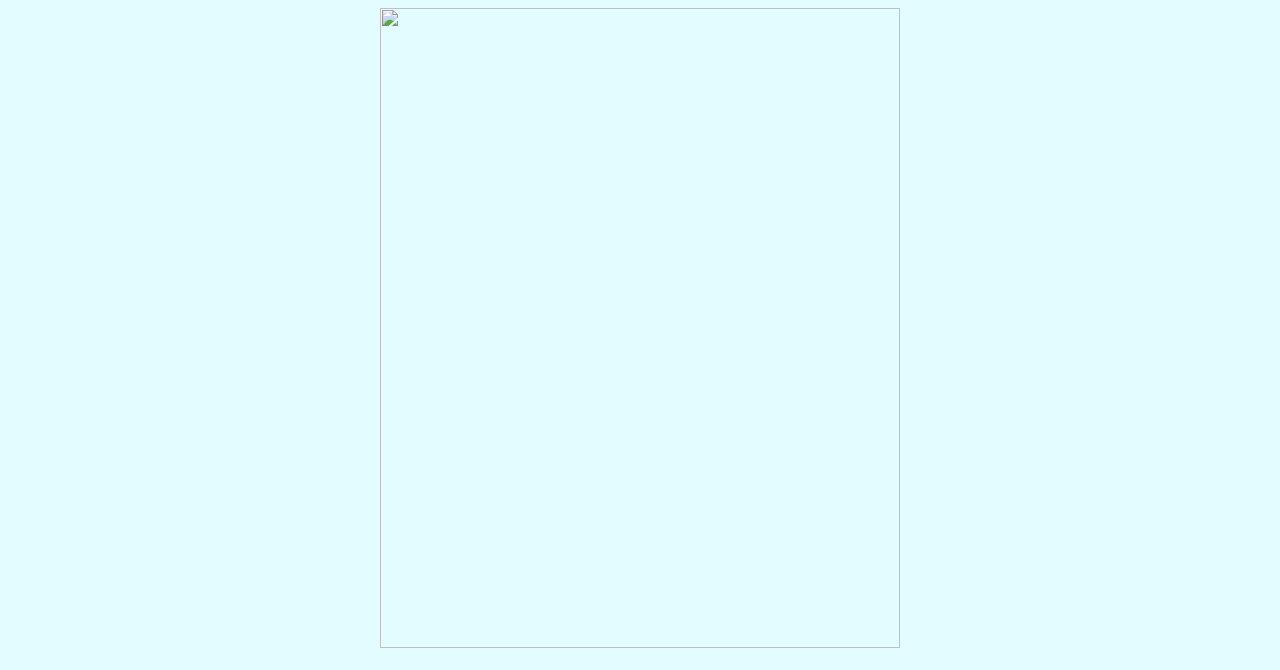
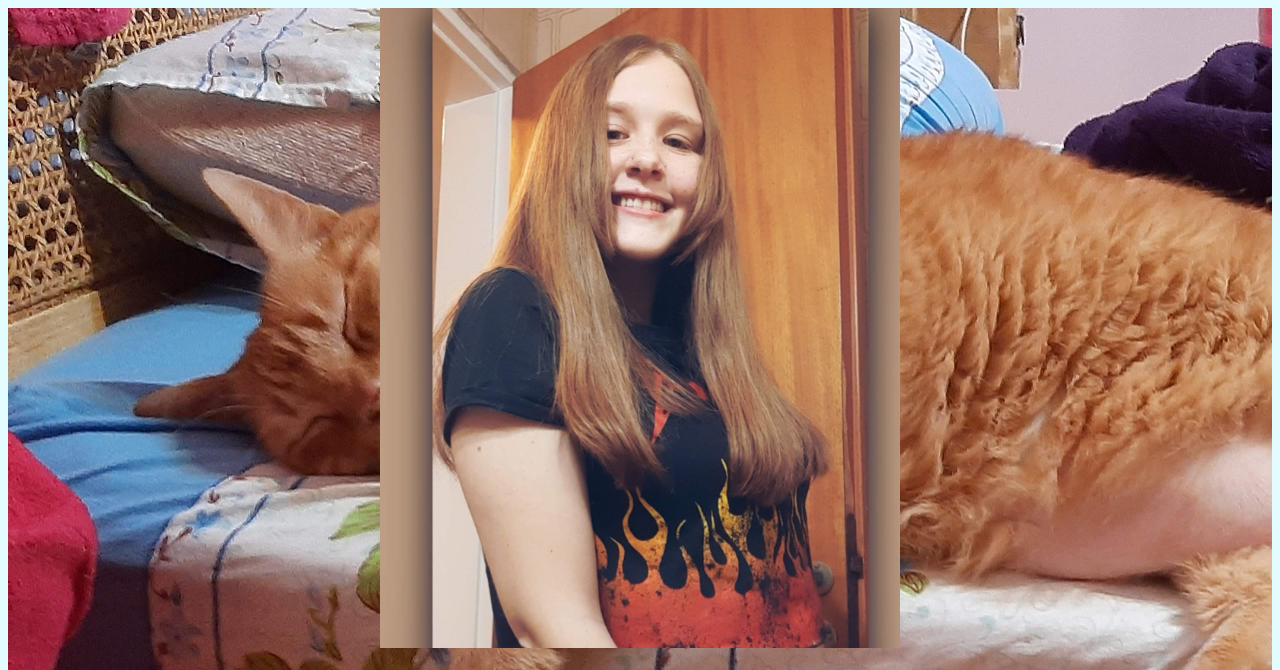
Before and after one commit to CamilaLegnoverde/Curriculum, a plain HTML site: page index.html in a window 1280 px wide. Shown: the top 670 px of the page. Drawn offline with Linux system fonts and the light colour scheme; the site is published under a folder, as on GitHub Pages, so addresses that start at the root find nothing.

Commit message:
agrego detalles

```diff
--- a/Css/styles.css
+++ b/Css/styles.css
@@ -8,7 +8,7 @@ heather {
     background-color: #ff73de;
 }
 .image{
-    background-image: url("/Img/20210131_125505.jpg");
+    background-image: url(../Img/20210131_125505.jpg);
     background-size: 2000px;
     background-repeat: no-repeat;
     background-attachment: fixed;
--- a/index.html
+++ b/index.html
@@ -15,7 +15,7 @@
 <body>
     <heather>
         <div class="image">
-        <div><img  width="520" height="640" src="/Img/PicsArt_09-15-09.29.31.jpg"></div>
+        <div><img  width="520" height="640" src="Img/PicsArt_09-15-09.29.31.jpg"></div>
         <h1 class="title">Curriculum vitae Camila Legnoverde</h1>
         </div>
     </heather>
```
Also changed, not shown: sobre_mi.html (+1 -1 lines), 1 other file.
